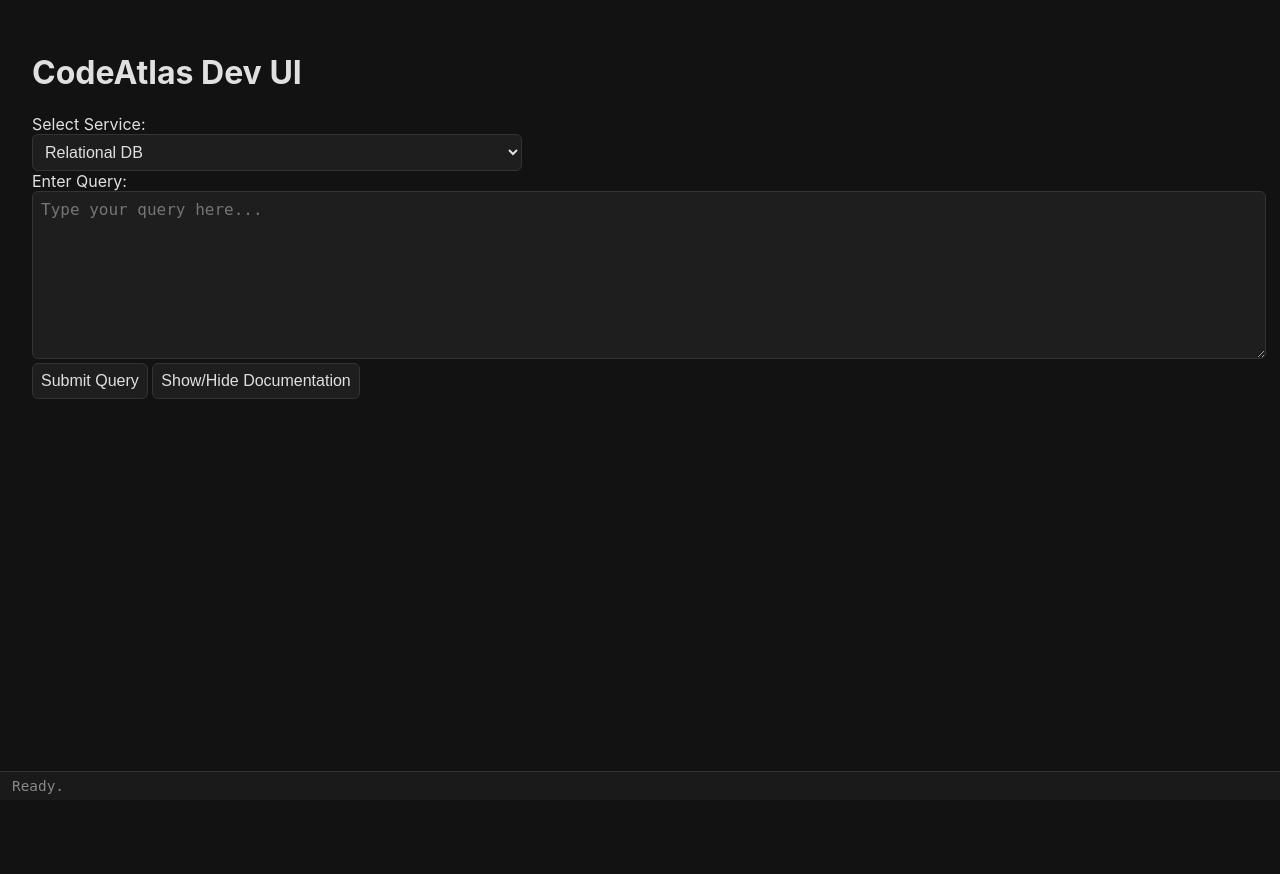
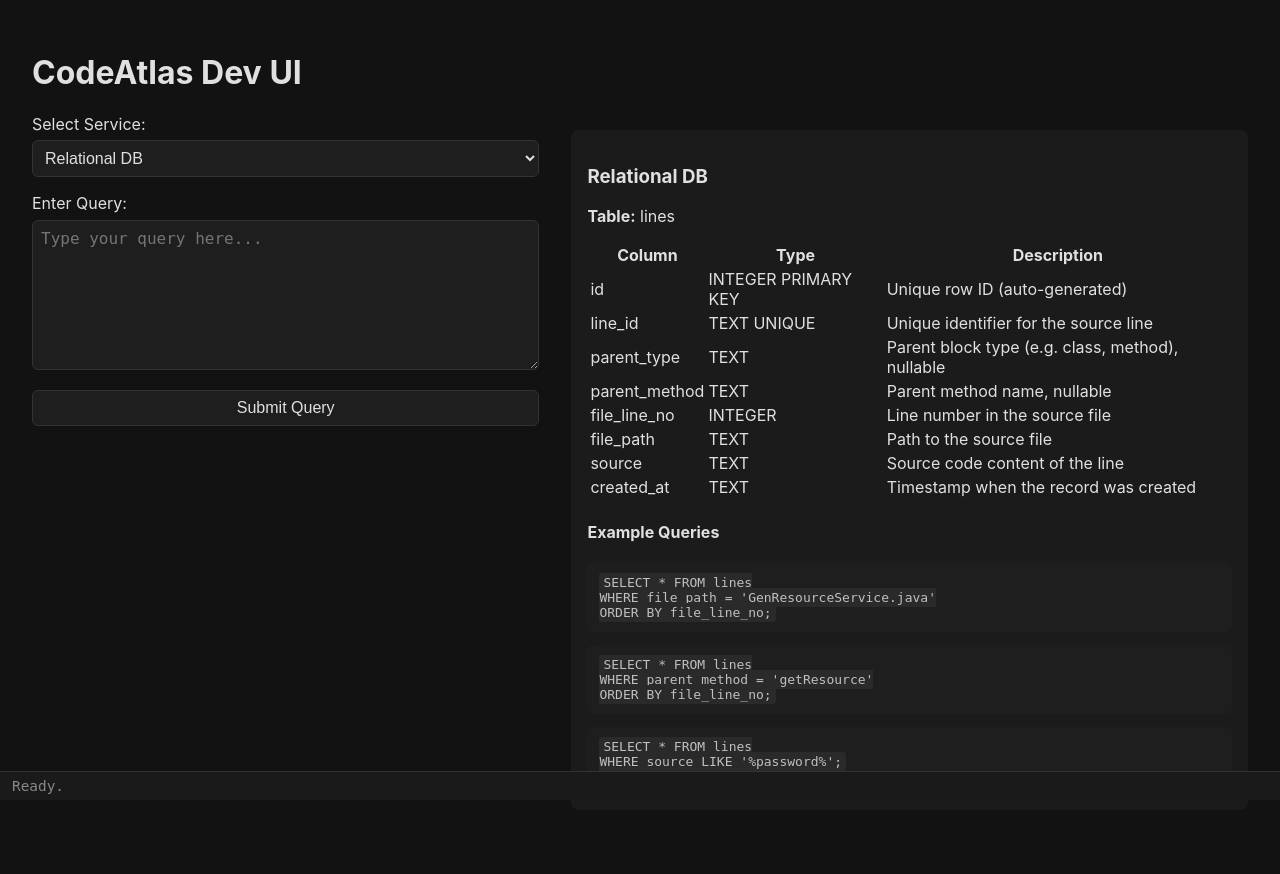
Before and after one commit to jansplichal2/CodeAtlas, a FastAPI app: page / in a window 1280 px wide. Before the commit the page ends 794 px from the top, so only its background shows below. Run offline with FastAPI, Linux system fonts and the light colour scheme.

Commit message:
Implementation

```diff
--- a/atlas/web/static/docs.js
+++ b/atlas/web/static/docs.js
@@ -34,18 +34,7 @@ ORDER BY file_line_no;
 
 <pre><code>SELECT * FROM lines
 WHERE source LIKE '%password%';
-</code></pre>
-
-<pre><code>SELECT * FROM lines
-ORDER BY created_at DESC
-LIMIT 10;
-</code></pre>
-
-<pre><code>SELECT * FROM lines
-WHERE parent_method IS NULL
-ORDER BY file_path, file_line_no;
-</code></pre>
-`,
+</code></pre>`,
 
   vector: `
 <h3>Vector DB</h3>
--- a/atlas/web/static/scripts.js
+++ b/atlas/web/static/scripts.js
@@ -34,12 +34,12 @@ function clearResults() {
 }
 
 function toggleDocs() {
-    documentation.style.display = documentation.style.display === 'none' ? 'block' : 'none';
+    documentation.style.display = documentation.style.display === 'none' || documentation.style.display === "" ? 'block' : 'none';
 }
 
 serviceSelect.addEventListener('change', () => {
     if (serviceSelect.value === 'llm') {
-        llmOptions.style.display = 'block';
+        llmOptions.style.display = 'flex';
     } else {
         llmOptions.style.display = 'none';
     }
--- a/atlas/web/static/styles.css
+++ b/atlas/web/static/styles.css
@@ -4,6 +4,10 @@ body {
     font-family: 'Inter', 'Roboto', sans-serif;
     margin: 0;
     padding: 2rem;
+}
+
+* {
+    box-sizing: border-box;
 }
 
 button, select, textarea {
@@ -93,3 +97,59 @@ textarea {
 #statusBar strong {
     color: #ccc;
 }
+
+
+#formSection {
+    display: flex;
+    flex-direction: column;
+    gap: 1.0rem;
+}
+
+#formSection label {
+    display: block;
+    margin-bottom: 0.4rem; /* adjust this value as needed */
+}
+
+#llmOptions {
+    display: flex;
+    flex-direction: row;
+    gap: 1.5rem;
+}
+
+#llmOptions label {
+    display: inline-block;
+}
+
+#mainLayout {
+    display: flex;
+    flex-direction: column;
+    gap: 1.5rem;
+}
+
+@media (min-width: 1024px) {
+    #mainLayout {
+        display: grid;
+        grid-template-columns: 3fr 4fr;
+        grid-template-areas:
+            "form docs"
+            "response response";
+        gap: 2rem;
+    }
+
+    #formSection {
+        grid-area: form;
+    }
+
+    #documentation {
+        grid-area: docs;
+        display: block;
+    }
+
+    #responseArea {
+        grid-area: response;
+    }
+
+    .doc-toggle {
+        display: none;
+    }
+}
--- a/atlas/web/templates/index.html
+++ b/atlas/web/templates/index.html
@@ -8,9 +8,11 @@
 </head>
 <body>
 <h1>CodeAtlas Dev UI</h1>
-
+<div id="mainLayout">
+    <div id="formSection">
+        <div>
             <label for="serviceSelect">Select Service:</label>
-<div style="width: 490px">
+            <div>
                 <select style="width: 100%" id="serviceSelect">
                     <option value="relational">Relational DB</option>
                     <option value="vector">Vector DB</option>
@@ -18,27 +20,35 @@
                     <option value="llm">LLM</option>
                 </select>
             </div>
+        </div>
 
         <div id="llmOptions" style="display: none;">
+            <div>
                 <label for="llmProviderSelect">LLM Provider:</label>
                 <select id="llmProviderSelect">
                     <option value="openai">OpenAI</option>
                     <option value="anthropic">Anthropic</option>
                 </select>
+            </div>
 
+            <div>
                 <label for="llmModelSelect">LLM Model:</label>
                 <select id="llmModelSelect">
                     <!-- dynamically populated based on LLM provider -->
                 </select>
             </div>
+        </div>
 
+        <div>
             <label for="queryInput">Enter Query:</label>
             <textarea id="queryInput" placeholder="Type your query here..."></textarea>
-
+        </div>
         <button id="submitQuery">Submit Query</button>
 
         <button class="doc-toggle" onclick="toggleDocs()">Show/Hide Documentation</button>
-<div id="documentation" style="display: none"></div>
+    </div>
+
+    <div id="documentation"></div>
 
     <div id="responseArea" class="response"></div>
     <div id="statusBar">Ready.</div>
```
Lines whose indentation alone changed are shown as unchanged.
